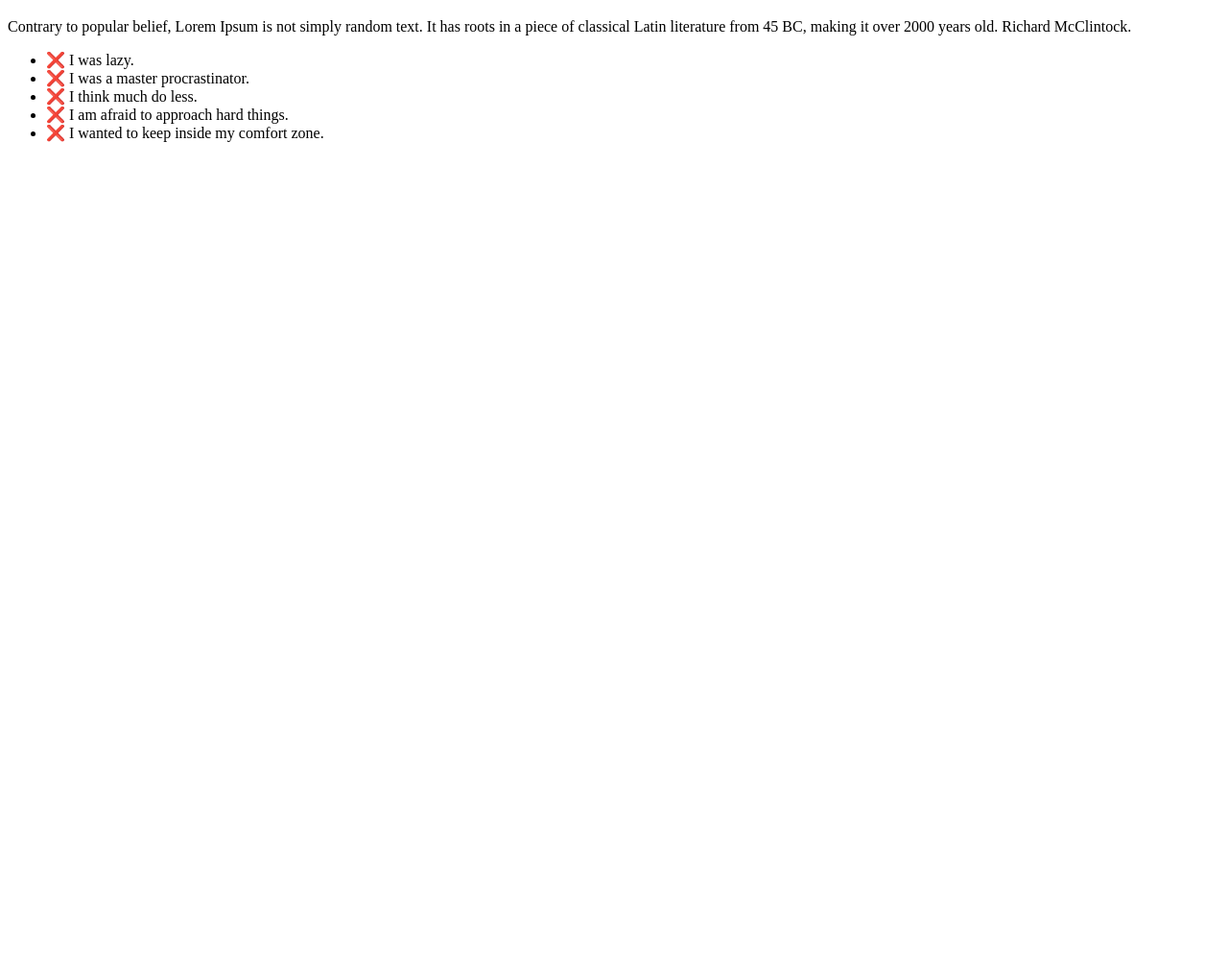
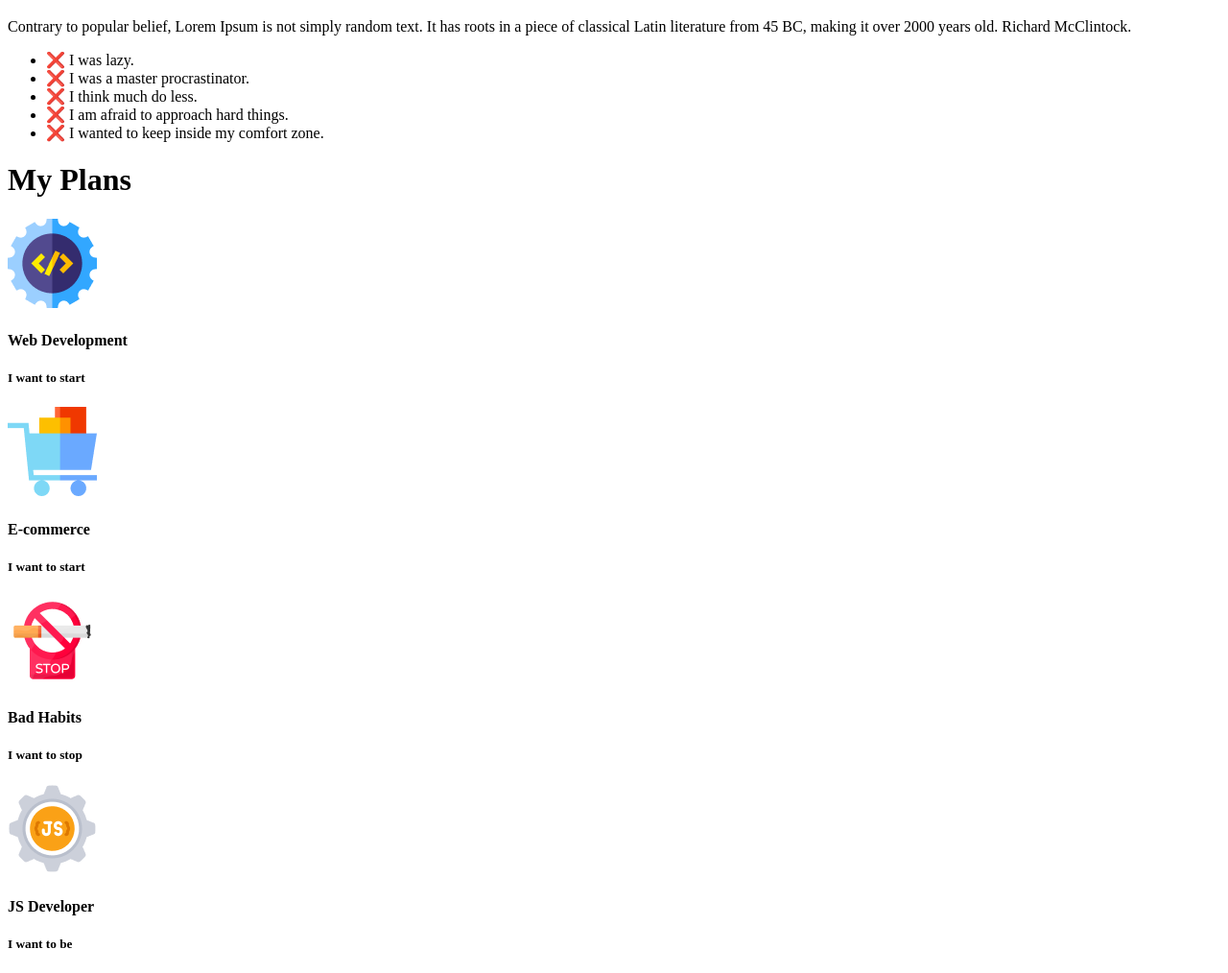
Before and after one commit to coderismail22/assignment-1, a plain HTML site: page index.html in a window 1280 px wide. Shown: the part 676-1690 px from the top of the page at 96% size. Before the commit the page ends 840 px from the top, so only its background shows below. Drawn offline with Linux system fonts and the light colour scheme.

Commit message:
plans-section-added

```diff
--- a/index.html
+++ b/index.html
@@ -59,6 +59,33 @@
       </div>
     </div>
     <!-- Failure Section End -->
+     <!-- My Plans Section Start -->
+     <div class="plans-container">
+      <h1 class="plans-title">My Plans</h1>
+      <div class="plans">
+        <div>
+          <img src="./images/icons/web.png" alt="web-development" />
+          <h4>Web Development</h4>
+          <h5>I want to start</h5>
+        </div>
+        <div>
+          <img src="./images/icons/ecom.png" alt="web-development" />
+          <h4>E-commerce</h4>
+          <h5>I want to start</h5>
+        </div>
+        <div>
+          <img src="./images/icons/smoke.png" alt="web-development" />
+          <h4>Bad Habits</h4>
+          <h5>I want to stop</h5>
+        </div>
+        <div>
+          <img src="./images/icons/js.png" alt="web-development" />
+          <h4>JS Developer</h4>
+          <h5>I want to be</h5>
+        </div>
+      </div>
+    </div>
+    <!-- My Plans Section End -->
     </div>
   </body>
 </html>
```
